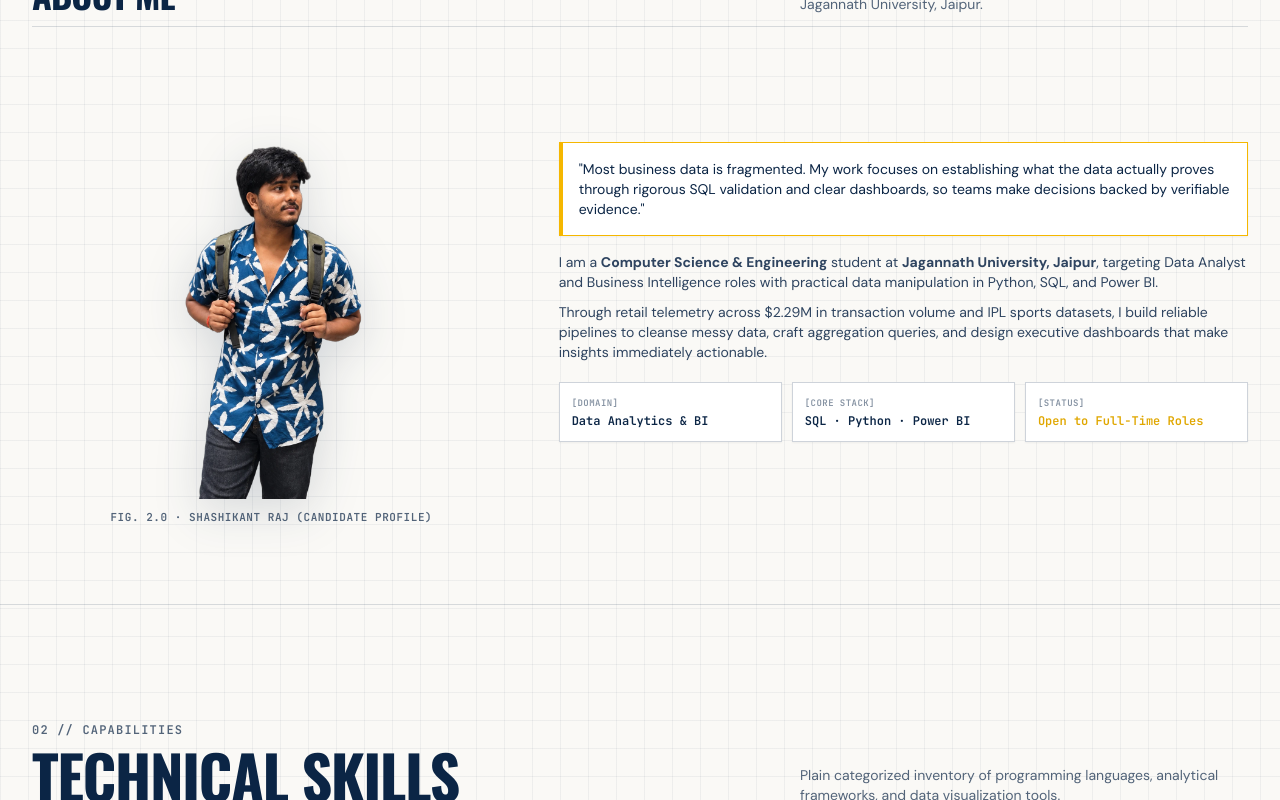
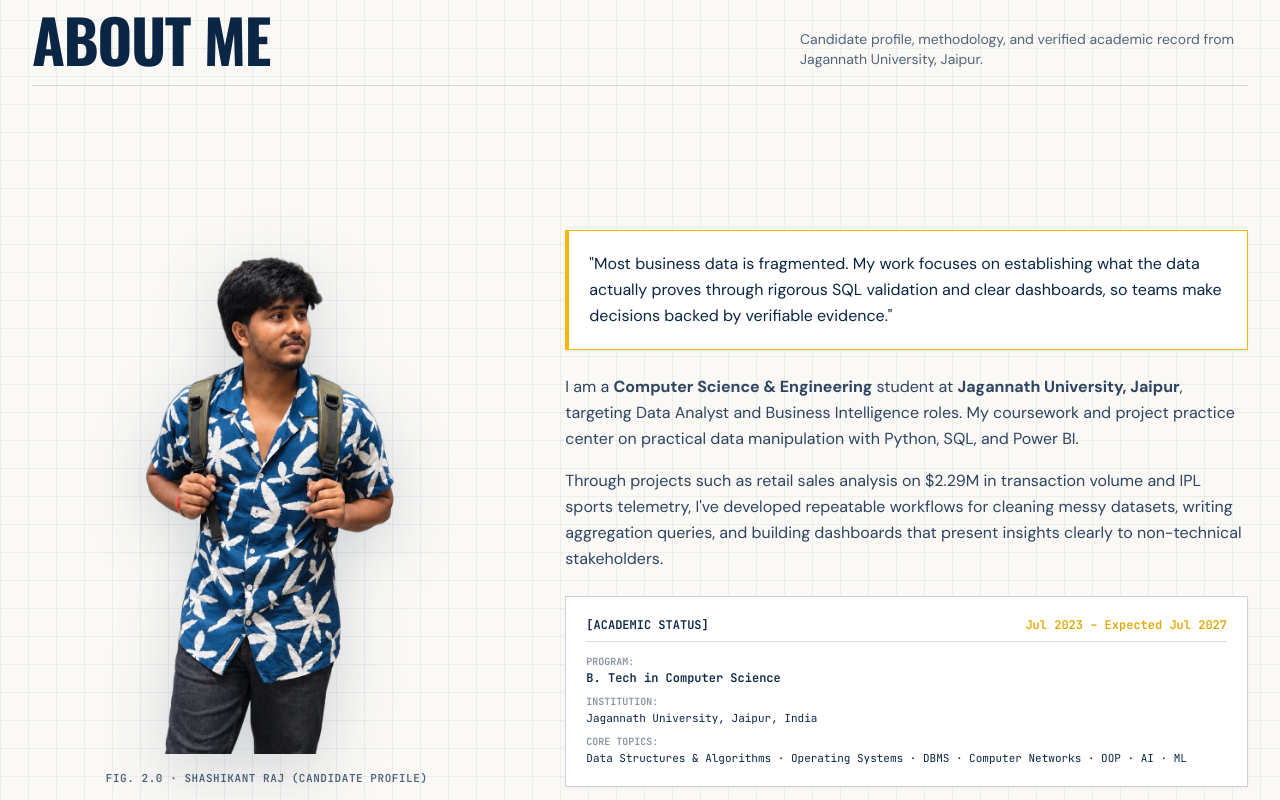
Before and after one commit to sashibitcode/My-Portfolio, a React (Vite) app: page / in a window 1280 px wide. Shown: the part 960-1760 px from the top of the page. Built offline with nearby package versions, Linux system fonts and the light colour scheme.

Commit message:
revert: restore About Me section to previous state (commit bacf2d1)

```diff
--- a/src/components/photos/AboutCutoutPortrait.tsx
+++ b/src/components/photos/AboutCutoutPortrait.tsx
@@ -19,13 +19,13 @@ export const AboutCutoutPortrait: React.FC = () => {
             height={1448}
             loading="lazy"
             decoding="async"
-            className="w-auto h-auto max-w-[85vw] sm:max-w-[340px] md:max-w-[380px] lg:max-w-none max-h-[320px] sm:max-h-[360px] md:max-h-[380px] lg:max-h-[410px] xl:max-h-[440px] object-contain drop-shadow-[0_12px_24px_rgba(11,37,69,0.16)] select-none transition-transform duration-300 group-hover:scale-[1.01]"
+            className="w-auto h-auto max-w-[85vw] sm:max-w-[380px] md:max-w-[420px] lg:max-w-none max-h-[460px] sm:max-h-[520px] lg:max-h-[580px] xl:max-h-[620px] object-contain drop-shadow-[0_16px_32px_rgba(11,37,69,0.18)] select-none transition-transform duration-300 group-hover:scale-[1.01]"
           />
         </picture>
       </div>
 
-      {/* Specimen Caption directly below with compact top margin */}
-      <div className="mt-2.5 text-center font-mono text-[10px] sm:text-[11px] text-navy/70 uppercase tracking-wider font-semibold">
+      {/* Specimen Caption directly below with 16px top margin */}
+      <div className="mt-4 text-center font-mono text-[11px] text-navy/70 uppercase tracking-wider font-semibold">
         FIG. 2.0 · SHASHIKANT RAJ (CANDIDATE PROFILE)
       </div>
 
--- a/src/sections/AboutSection.tsx
+++ b/src/sections/AboutSection.tsx
@@ -1,67 +1,74 @@
 import React from 'react';
+import { portfolioData } from '@/data/portfolioData';
 import { AboutCutoutPortrait } from '@/components/photos/AboutCutoutPortrait';
 
 export const AboutSection: React.FC = () => {
+  const { education } = portfolioData;
+  const edu = education[0];
+
   return (
-    <section
-      id="about"
-      className="py-8 sm:py-10 lg:py-12 lg:min-h-[calc(100vh-4rem)] lg:flex lg:flex-col lg:justify-center border-b border-navy/15"
-    >
-      <div className="max-w-7xl mx-auto px-4 sm:px-6 lg:px-8 w-full">
+    <section id="about" className="py-20 md:py-28 border-b border-navy/15">
+      <div className="max-w-7xl mx-auto px-4 sm:px-6 lg:px-8">
 
         {/* Section Header */}
-        <div className="flex flex-col sm:flex-row sm:items-end justify-between gap-3 mb-6 sm:mb-8 pb-3 border-b border-navy/15">
+        <div className="flex flex-col sm:flex-row sm:items-end justify-between gap-4 mb-12 pb-4 border-b border-navy/15">
           <div>
             <span className="font-mono text-xs font-bold text-navy/70 tracking-widest uppercase">
               01 // BACKGROUND
             </span>
-            <h2 className="font-display text-3xl sm:text-4xl lg:text-4xl font-bold uppercase tracking-tight text-navy mt-0.5">
+            <h2 className="font-display text-4xl sm:text-5xl lg:text-6xl font-bold uppercase tracking-tight text-navy mt-1">
               About Me
             </h2>
           </div>
-          <p className="text-xs sm:text-sm font-sans text-navy/70 max-w-md">
+          <p className="text-sm font-sans text-navy/70 max-w-md">
             Candidate profile, methodology, and verified academic record from Jagannath University, Jaipur.
           </p>
         </div>
 
-        <div className="grid grid-cols-1 lg:grid-cols-12 gap-8 lg:gap-12 items-center">
+        <div className="grid grid-cols-1 lg:grid-cols-12 gap-10 lg:gap-16 items-center lg:items-end">
 
           {/* Left Column: Freestanding Transparent Cutout Photo */}
-          <div className="lg:col-span-5 flex justify-center w-full self-center lg:self-end">
+          <div className="lg:col-span-5 flex justify-center w-full self-end pb-2 lg:pb-0">
             <AboutCutoutPortrait />
           </div>
 
-          {/* Right Column: Narrative & Compact Specimen Metadata */}
-          <div className="lg:col-span-7 space-y-4">
+          {/* Right Column: Short First-Person Text from Resume */}
+          <div className="lg:col-span-7 space-y-6">
 
             {/* Direct quote / methodology highlight */}
-            <div className="p-3.5 sm:p-4 border-l-4 border-yellow bg-white border border-navy/15 text-navy font-sans text-xs sm:text-sm leading-relaxed shadow-sm">
+            <div className="p-5 border-l-4 border-yellow bg-white border border-navy/15 text-navy font-sans text-base leading-relaxed shadow-sm">
               "Most business data is fragmented. My work focuses on establishing what the data actually proves through rigorous SQL validation and clear dashboards, so teams make decisions backed by verifiable evidence."
             </div>
 
             {/* First-person narrative paragraphs */}
-            <div className="space-y-2.5 text-xs sm:text-sm text-navy/85 leading-relaxed font-sans">
+            <div className="space-y-4 text-base text-navy/85 leading-relaxed font-sans">
               <p>
-                I am a <strong>Computer Science &amp; Engineering</strong> student at <strong>Jagannath University, Jaipur</strong>, targeting Data Analyst and Business Intelligence roles with practical data manipulation in Python, SQL, and Power BI.
+                I am a <strong>Computer Science &amp; Engineering</strong> student at <strong>Jagannath University, Jaipur</strong>, targeting Data Analyst and Business Intelligence roles. My coursework and project practice center on practical data manipulation with Python, SQL, and Power BI.
               </p>
               <p>
-                Through retail telemetry across $2.29M in transaction volume and IPL sports datasets, I build reliable pipelines to cleanse messy data, craft aggregation queries, and design executive dashboards that make insights immediately actionable.
+                Through projects such as retail sales analysis on $2.29M in transaction volume and IPL sports telemetry, I've developed repeatable workflows for cleaning messy datasets, writing aggregation queries, and building dashboards that present insights clearly to non-technical stakeholders.
               </p>
             </div>
 
-            {/* 3-Pillar Compact Specimen Bar */}
-            <div className="grid grid-cols-1 sm:grid-cols-3 gap-2.5 pt-1">
-              <div className="p-3 bg-white border border-navy/20 shadow-sm font-mono text-xs">
-                <span className="text-navy/50 block text-[9px] uppercase font-bold tracking-wider">[DOMAIN]</span>
-                <span className="font-bold text-navy text-xs mt-0.5 block">Data Analytics &amp; BI</span>
+            {/* Quick Education Summary Card */}
+            <div className="mt-6 p-5 bg-white border border-navy/20 shadow-sm font-mono text-xs">
+              <div className="flex items-center justify-between pb-2 border-b border-navy/15 text-navy font-bold">
+                <span>[ACADEMIC STATUS]</span>
+                <span className="text-yellow-hover font-bold">{edu.duration}</span>
               </div>
-              <div className="p-3 bg-white border border-navy/20 shadow-sm font-mono text-xs">
-                <span className="text-navy/50 block text-[9px] uppercase font-bold tracking-wider">[CORE STACK]</span>
-                <span className="font-bold text-navy text-xs mt-0.5 block">SQL · Python · Power BI</span>
-              </div>
-              <div className="p-3 bg-white border border-navy/20 shadow-sm font-mono text-xs">
-                <span className="text-navy/50 block text-[9px] uppercase font-bold tracking-wider">[STATUS]</span>
-                <span className="font-bold text-yellow-hover text-xs mt-0.5 block">Open to Full-Time Roles</span>
+              <div className="mt-3 space-y-2 text-navy/80 text-[11px]">
+                <div>
+                  <span className="text-navy/50 block text-[10px] uppercase font-bold">PROGRAM:</span>
+                  <span className="font-semibold text-navy text-xs">{edu.degree}</span>
+                </div>
+                <div>
+                  <span className="text-navy/50 block text-[10px] uppercase font-bold">INSTITUTION:</span>
+                  <span className="text-navy">{edu.institution}, {edu.location}</span>
+                </div>
+                <div>
+                  <span className="text-navy/50 block text-[10px] uppercase font-bold">CORE TOPICS:</span>
+                  <span className="text-navy">{edu.coursework.join(' · ')}</span>
+                </div>
               </div>
             </div>
 
```
